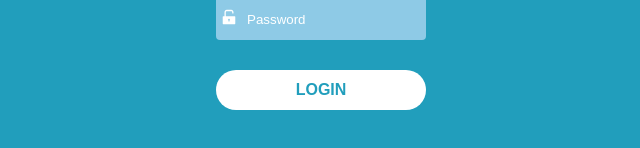
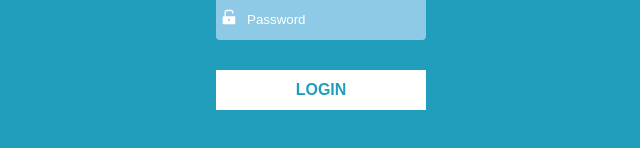
Before and after one commit to TheCoderSingh/jas-talking, a React (Create React App) app: page / in a window 1280 px wide. In both pictures the pointer is over the button "LOGIN". Shown: the part 424-572 px from the top of the page, without its empty margins (328-968 px from the left). Built offline with nearby package versions, Linux system fonts and the light colour scheme.

Commit message:
Add animation to button hover

```diff
--- a/src/components/LoginForm.scss
+++ b/src/components/LoginForm.scss
@@ -51,6 +51,12 @@
 			color: $blueGreen;
 			font-size: 1em;
 			font-weight: bold;
+			cursor: pointer;
+		}
+
+		button:hover {
+			border-radius: 0;
+			transition: linear 0.1s;
 		}
 	}
 }
```
